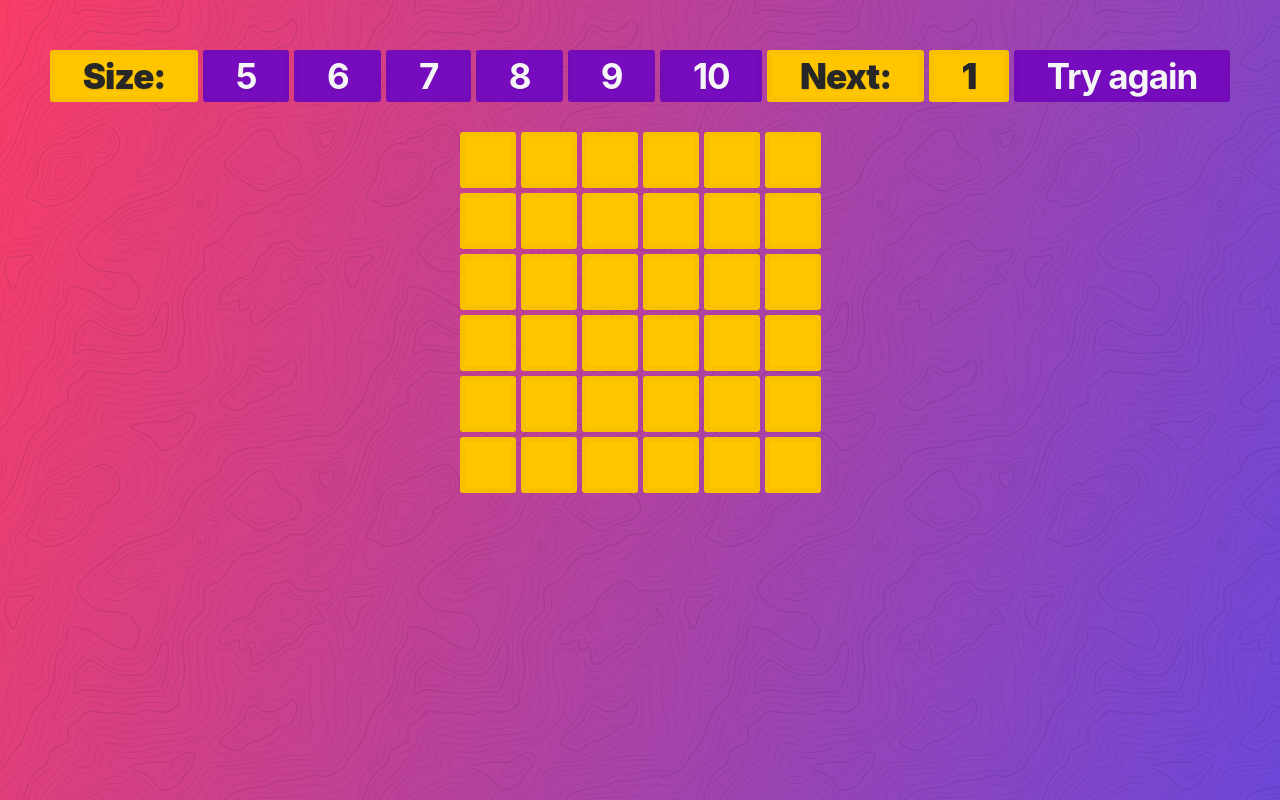
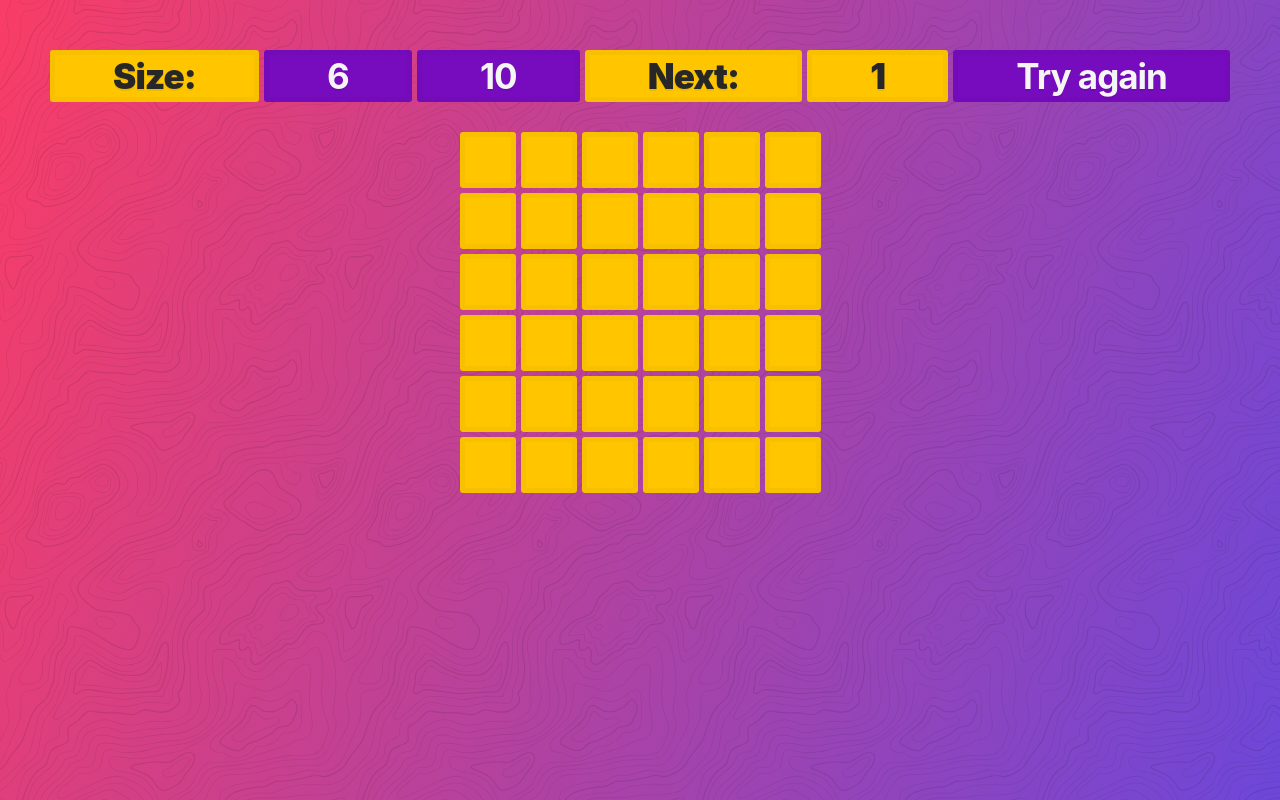
Before and after one commit to hade/grid-game, a website with bundled scripts: page index.html in a window 1280 px wide. Built offline with nearby package versions, Linux system fonts and the light colour scheme.

Commit message:
Readme changes

```diff
--- a/index.html
+++ b/index.html
@@ -12,11 +12,7 @@
 <body>
 	<div id="numbers-container" class="number-container">
 		<div class="item">Size:</div>
-		<div class="item button" data-grid-size="5">5</div>
 		<div class="item button" data-grid-size="6">6</div>
-		<div class="item button" data-grid-size="7">7</div>
-		<div class="item button" data-grid-size="8">8</div>
-		<div class="item button" data-grid-size="9">9</div>
 		<div class="item button" data-grid-size="10">10</div>
 		<div class="item">Next: </div>
 		<div class="item" id="next-number">1</div>
```
Also changed, not shown: README.md, assets/images/grid-game-screenshot.png (added).
